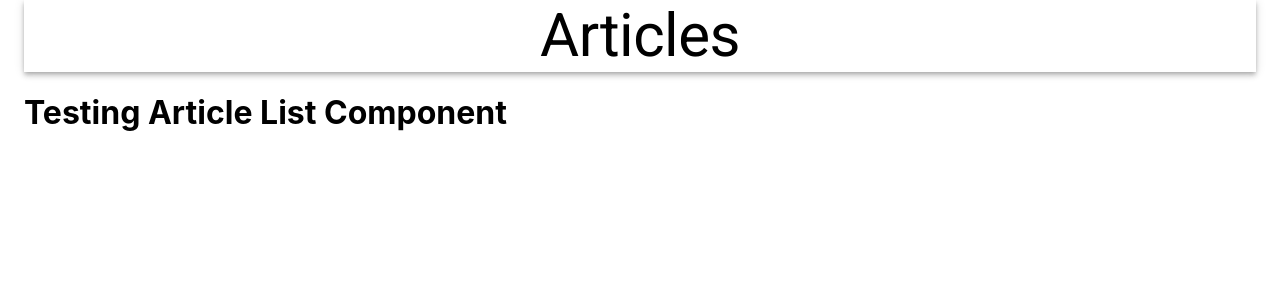
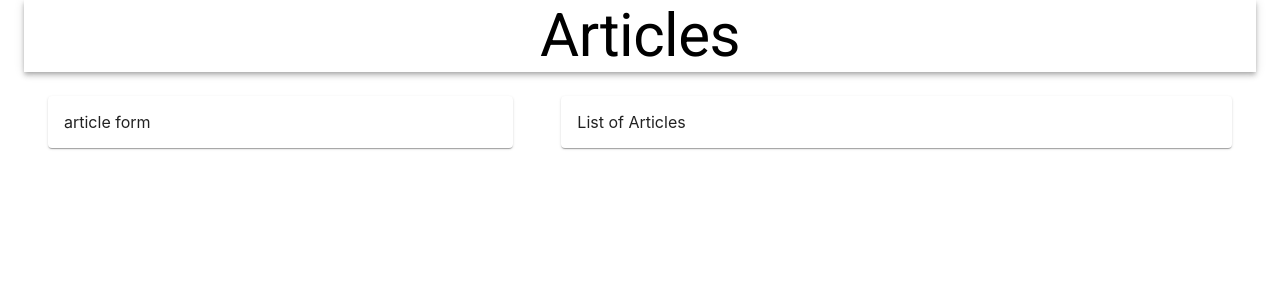
Before and after one commit to N00172468/Y4_Adv_JS_CA3, a React (Create React App) app in the folder mern-stack-client/: page / in a window 1280 px wide. Shown: the top 300 px of the page. Built offline with nearby package versions, Linux system fonts and the light colour scheme; no server answers.

Commit message:
Added material ui and withStyles component in articles component

```diff
--- a/mern-stack-client/src/App.js
+++ b/mern-stack-client/src/App.js
@@ -3,7 +3,11 @@ import './App.css';
 import { Provider } from 'react-redux';
 import { store } from './actions/store';
 
-import {Container, AppBar, Typography } from '@material-ui/core';
+import {
+  Container,
+  AppBar,
+  Typography
+} from '@material-ui/core';
 
 import Articles from './components/articles';
 
--- a/mern-stack-client/src/components/articles.js
+++ b/mern-stack-client/src/components/articles.js
@@ -3,18 +3,43 @@ import React, {useEffect, useState} from 'react';
 import { connect } from 'react-redux';
 import * as actions from '../actions/article';
 
-const Articles = (props) => {
+import {
+    Grid,
+    Paper,
+    withStyles
+} from '@material-ui/core';
+
+import ArticlesForm from './articlesForm';
+
+const styles = theme => ({
+    paper: {
+        margin: theme.spacing(3),
+        padding: theme.spacing(2)
+    }
+});
+
+const Articles = ({classes, ...props}) => {
     // const [x, setX] = useState(0);
     // setX(5);
 
     useEffect(() => {
-
+        props.fetchAllArticles()
     }, []); // Similar to class' "ComponentDidMount"
 
     return(
-        <div>
-            <h1>Testing Article List Component</h1>
-        </div>
+        <Grid container>
+            <Grid item xs={5}>
+                <Paper className={classes.paper}>
+                    <ArticlesForm />
+                </Paper>
+            </Grid>
+
+            <Grid item xs={7}>
+                <Paper className={classes.paper}>
+                    <div>List of Articles</div>
+                </Paper>
+            </Grid>
+        </Grid>
     );
 };
 
@@ -28,4 +53,4 @@ const mapActionToProps = {
 };
 //props.fetchAllArticles
 
-export default connect(mapStateToProps, mapActionToProps)(Articles);
+export default connect(mapStateToProps, mapActionToProps)(withStyles(styles)(Articles));
--- a/mern-stack-client/src/components/articlesForm.js
+++ b/mern-stack-client/src/components/articlesForm.js
@@ -3,7 +3,7 @@ import React from 'react';
 const ArticlesForm = (props) => {
     return(
         <div>
-
+            article form
         </div>
     );
 };
```
